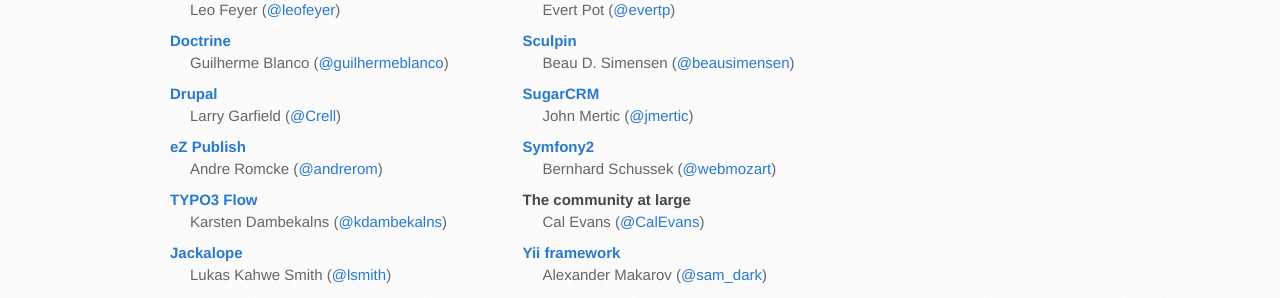
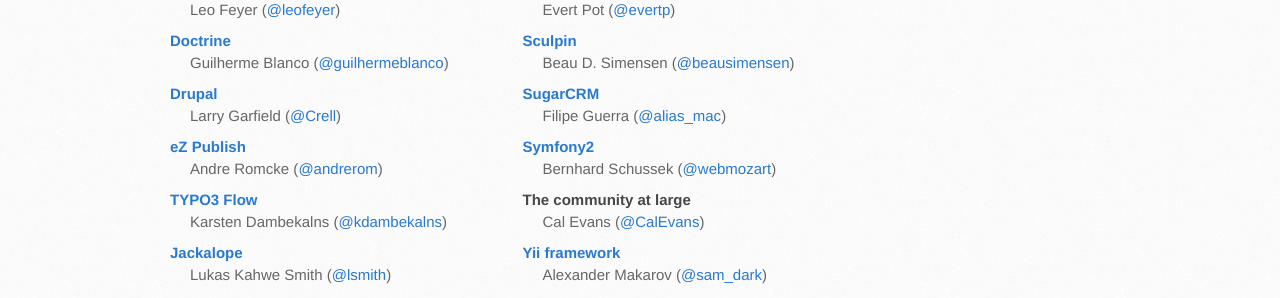
Before and after one commit to php-fig/www.php-fig.org, a Jekyll site: the page built from index.md, in a window 1280 px wide. Shown: the part 1231-1529 px from the top of the page. Built offline with Jekyll 4.4.1, drawn with Linux system fonts in a browser that asks for light colours; Markdown is read by kramdown in place of the engine named in the settings.

Commit message:
Update voting representative and name for SugarCRM

```diff
--- a/index.md
+++ b/index.md
@@ -171,7 +171,7 @@ Do not combine separate membership requests in a single thread; one request per
 
     <li>
         <h4><a target="_blank" href="http://developers.sugarcrm.com/wordpress">SugarCRM</a></h4>
-        John Mertic (<a href="http://twitter.com/jmertic/">@jmertic</a>)
+        Filipe Guerra (<a href="http://twitter.com/alias_mac/">@alias_mac</a>)
     </li>
 
     <li>
```
